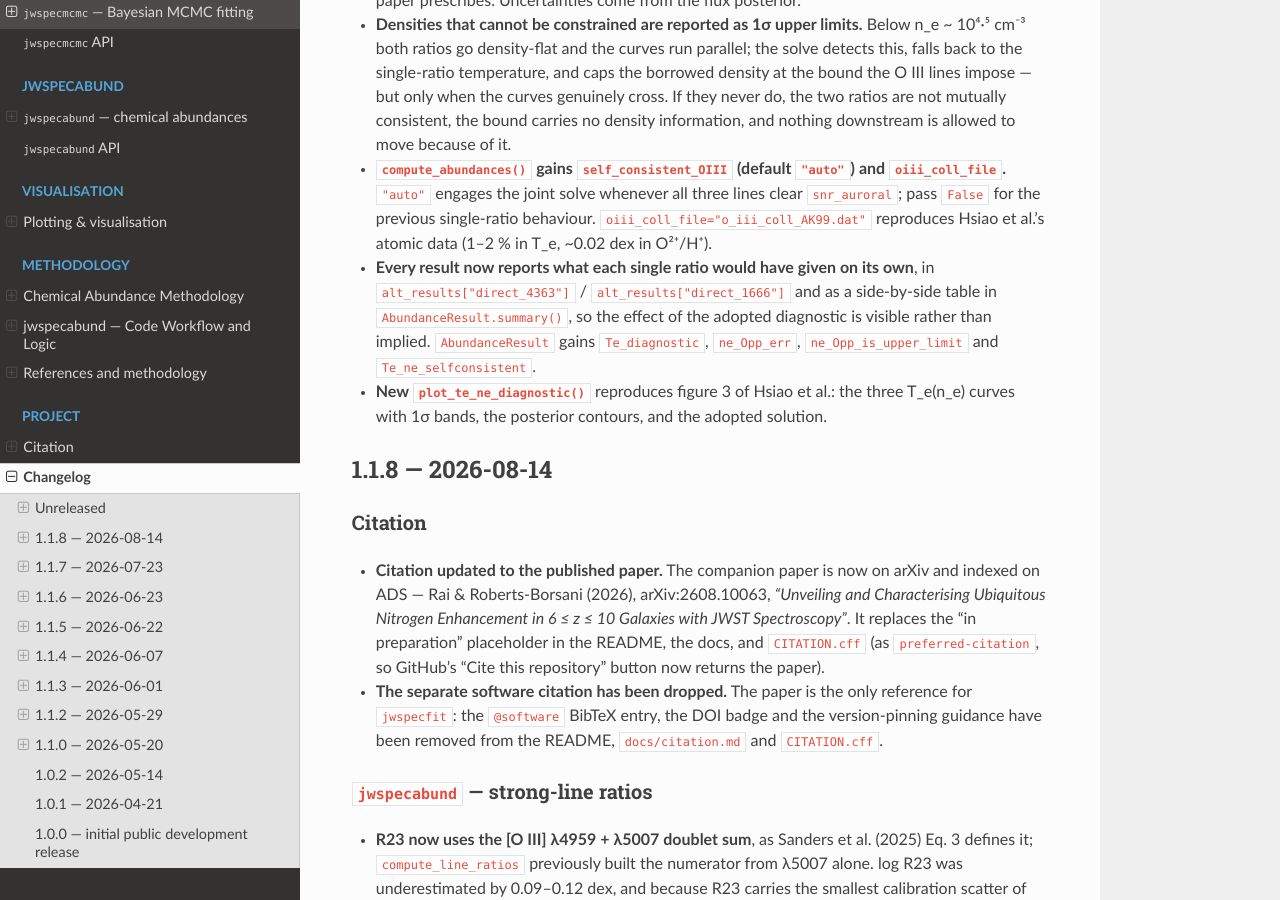
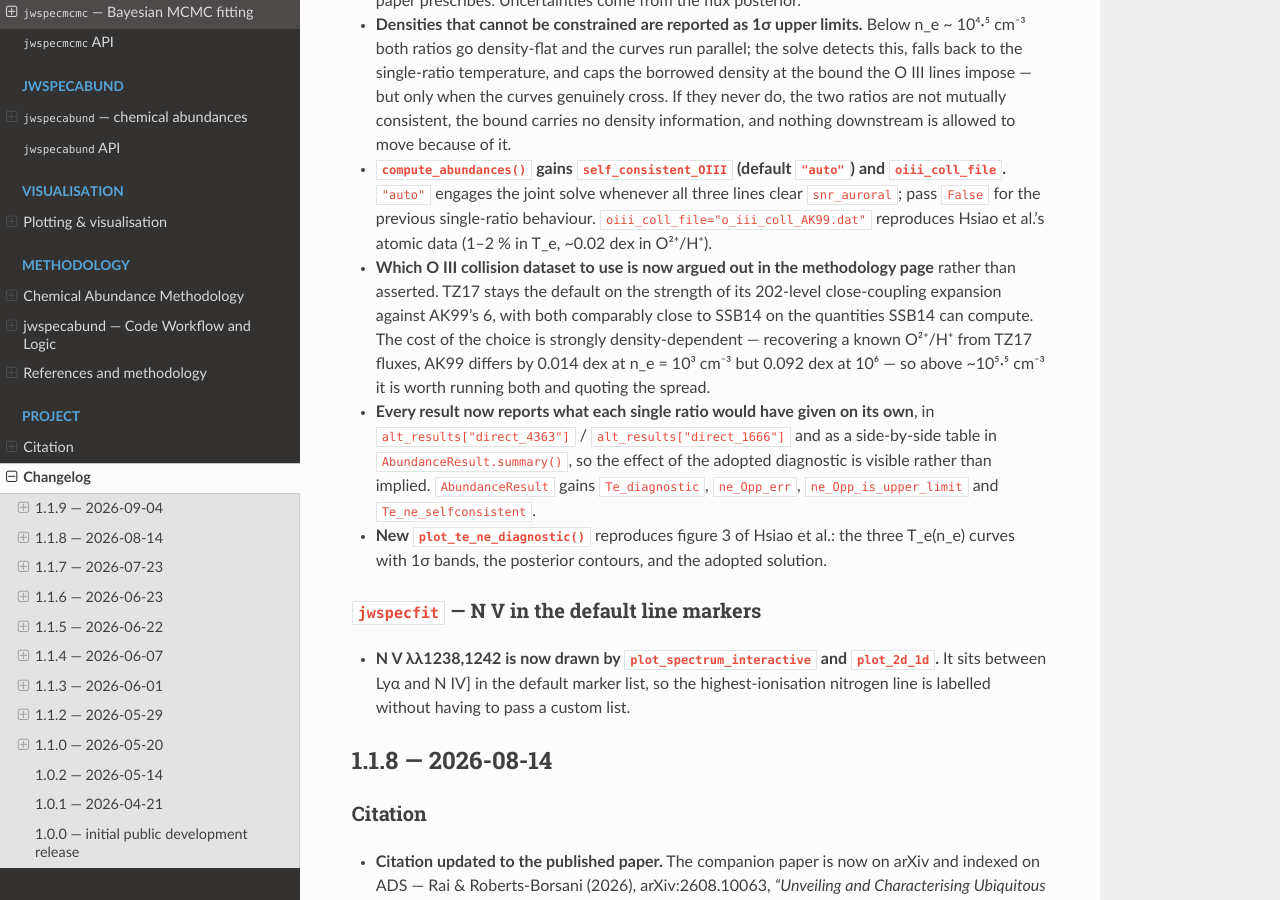
Before and after one commit to raunaq-rai/jwspecfit, a Sphinx documentation site: the page built from docs/changelog.md, in a window 1280 px wide and 900 px high, scrolled down 2837 px. Built offline with Sphinx 7.4.7 and the Read the Docs theme 3.1.0, drawn with Linux system fonts in a browser that asks for light colours; some of the changed text lies outside the part shown.

Commit message:
Release v1.1.9

```diff
--- a/docs/changelog.md
+++ b/docs/changelog.md
@@ -4,7 +4,7 @@ This project does not yet follow a formal release schedule. Key
 additions are listed below in reverse chronological order. Commit
 history on GitHub is the authoritative source.
 
-## Unreleased
+## 1.1.9 — 2026-09-04
 
 ### `jwspecabund` — flag a low-ionisation density that cannot be measured
 
@@ -153,6 +153,14 @@ history on GitHub is the authoritative source.
   clear `snr_auroral`; pass `False` for the previous single-ratio behaviour.
   `oiii_coll_file="o_iii_coll_AK99.dat"` reproduces Hsiao et al.'s atomic data
   (1–2 % in T_e, ~0.02 dex in O²⁺/H⁺).
+- **Which O III collision dataset to use is now argued out in the
+  methodology page** rather than asserted. TZ17 stays the default on the
+  strength of its 202-level close-coupling expansion against AK99's 6, with
+  both comparably close to SSB14 on the quantities SSB14 can compute. The
+  cost of the choice is strongly density-dependent — recovering a known
+  O²⁺/H⁺ from TZ17 fluxes, AK99 differs by 0.014 dex at n_e = 10³ cm⁻³ but
+  0.092 dex at 10⁶ — so above ~10⁵·⁵ cm⁻³ it is worth running both and
+  quoting the spread.
 - **Every result now reports what each single ratio would have given on its
   own**, in `alt_results["direct_4363"]` / `alt_results["direct_1666"]` and as
   a side-by-side table in `AbundanceResult.summary()`, so the effect of the
@@ -162,6 +170,13 @@ history on GitHub is the authoritative source.
 - **New `plot_te_ne_diagnostic()`** reproduces figure 3 of Hsiao et al.: the
   three T_e(n_e) curves with 1σ bands, the posterior contours, and the adopted
   solution.
+
+### `jwspecfit` — N V in the default line markers
+
+- **N V λλ1238,1242 is now drawn by `plot_spectrum_interactive` and
+  `plot_2d_1d`.** It sits between Lyα and N IV] in the default marker list,
+  so the highest-ionisation nitrogen line is labelled without having to pass
+  a custom list.
 
 ## 1.1.8 — 2026-08-14
 
--- a/pyproject.toml
+++ b/pyproject.toml
@@ -4,7 +4,7 @@ build-backend = "setuptools.build_meta"
 
 [project]
 name = "jwspecfit"
-version = "1.1.8"
+version = "1.1.9"
 description = "JWST NIRSpec emission-line fitting with resolution-aware Gaussian models"
 readme = "README.md"
 license = "MIT"
```
Also changed, not shown: 1 other file.
